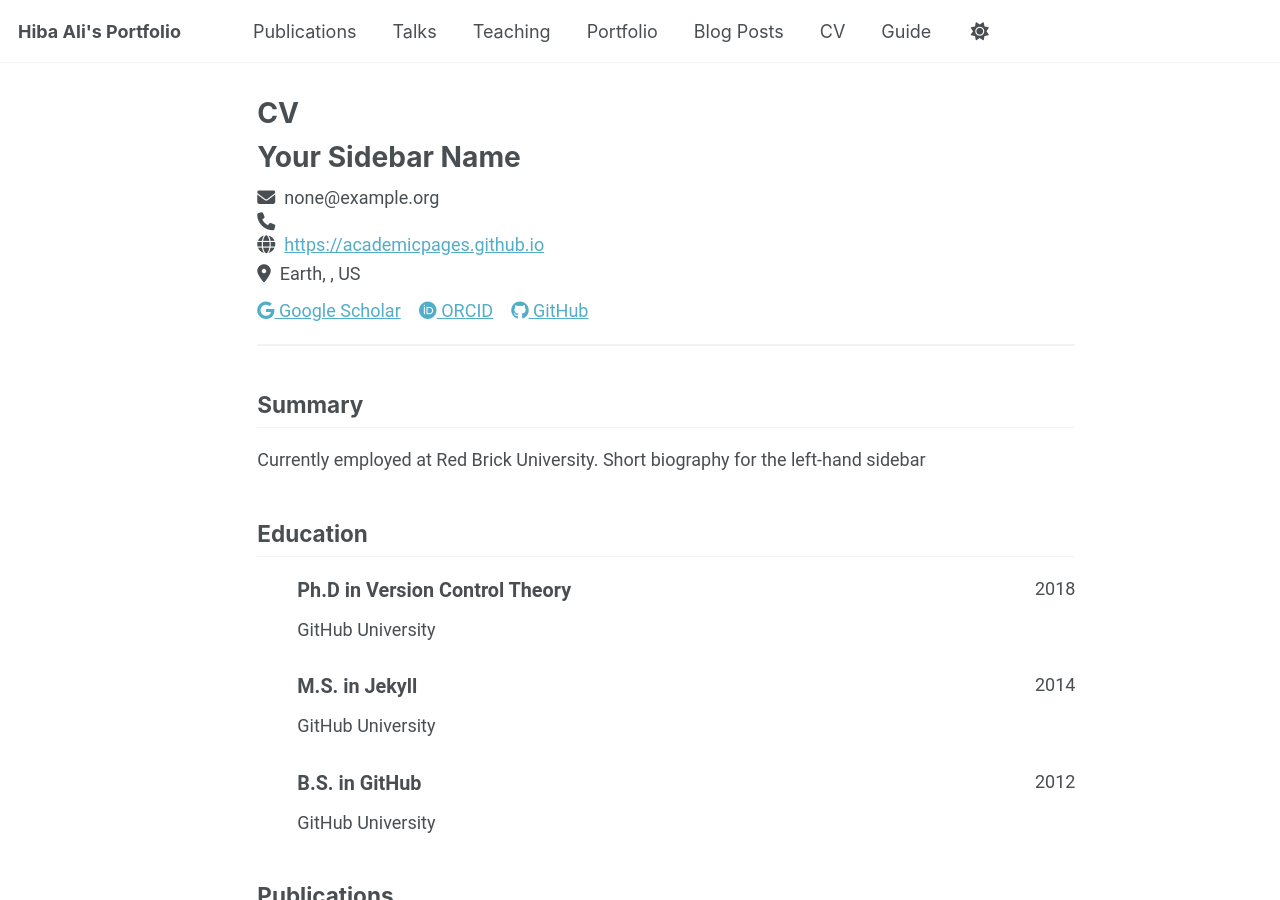
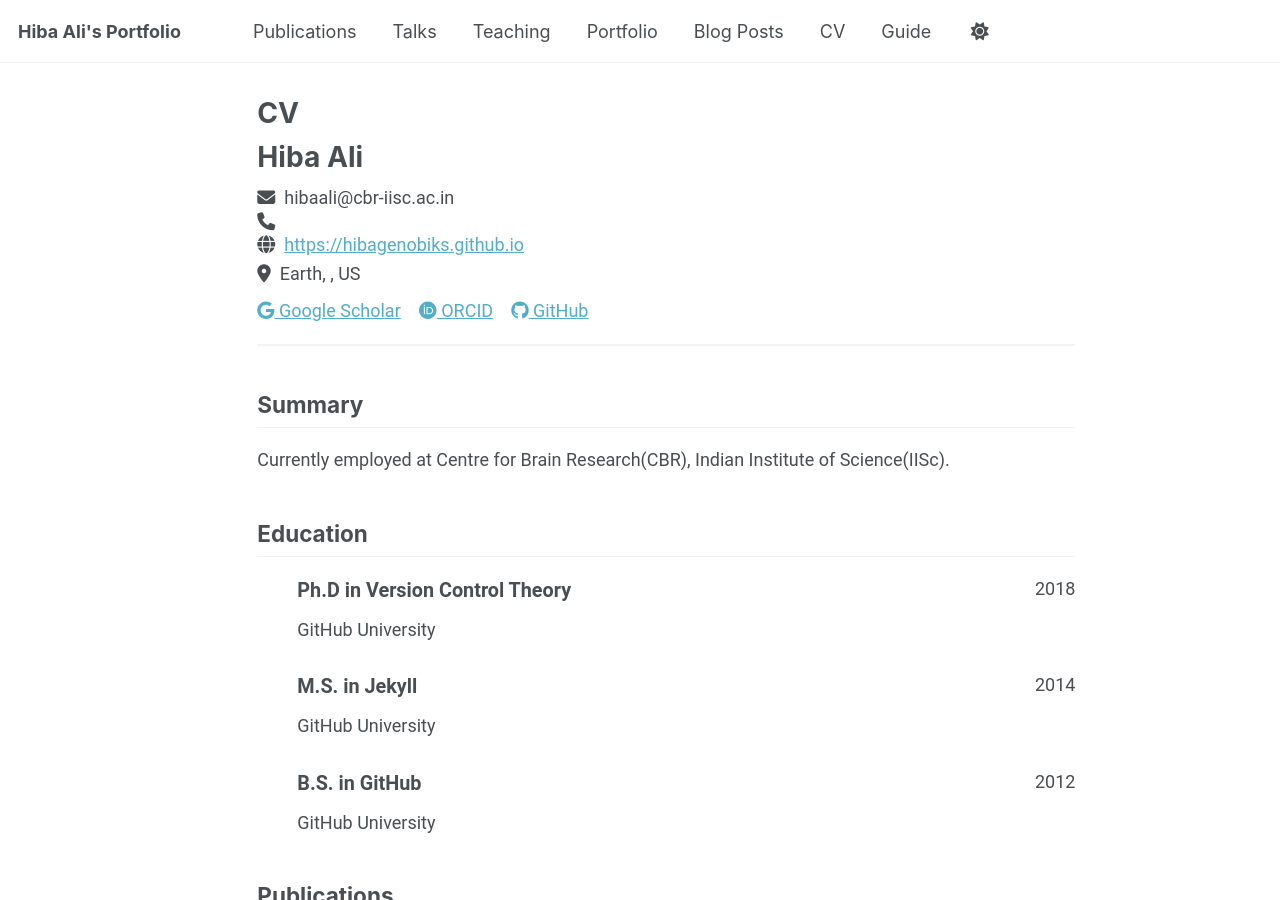
Before and after one commit to hibagenobiks/hibagenobiks.github.io, a Jekyll site: the page built from _pages/cv-json.md, in a window 1280 px wide and 900 px high. Built offline with Jekyll 4.4.1, drawn with Linux system fonts in a browser that asks for light colours; a script that is not in the unit is left out.

Commit message:
commiting

```diff
--- a/_data/cv.json
+++ b/_data/cv.json
@@ -1,10 +1,10 @@
 {
   "basics": {
-    "name": "Your Sidebar Name",
-    "email": "none@example.org",
+    "name": "Hiba Ali",
+    "email": "hibaali@cbr-iisc.ac.in",
     "phone": "",
-    "website": "https://academicpages.github.io",
-    "summary": "Currently employed at Red Brick University. Short biography for the left-hand sidebar",
+    "website": "https://hibagenobiks.github.io",
+    "summary": "Currently employed at Centre for Brain Research(CBR), Indian Institute of Science(IISc).",
     "location": {
       "address": "",
       "postalCode": "",
```
